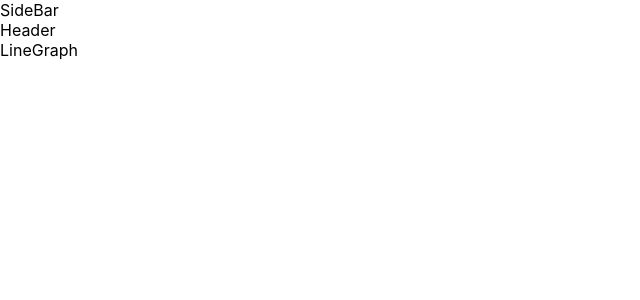
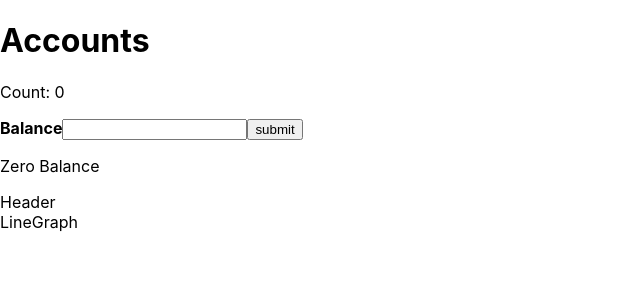
Before and after one commit to Ragesh-A/payment-log, a React (Create React App) app: page / in a window 1280 px wide. Shown: the top 300 px of the page, without its empty margins (0-640 px from the left). Built offline with nearby package versions, Linux system fonts and the light colour scheme.

Commit message:
side bar

```diff
--- a/src/App.css
+++ b/src/App.css
@@ -1,5 +1,6 @@
 .App {
   text-align: center;
+  padding: 1rem;
 }
 
 .App-logo {
--- a/src/components/SideBar.jsx
+++ b/src/components/SideBar.jsx
@@ -1,9 +1,49 @@
-import React from 'react'
+import React, { useState } from 'react';
+import { useDispatch, useSelector } from 'react-redux';
+import { createAccount } from '../store/features/userAccounts';
 
 const SideBar = () => {
-  return (
-    <div>SideBar</div>
-  )
-}
+	const [newAmount, setNewAmount] = useState();
 
-export default SideBar
+	const accounts = useSelector((store) => store.user.accounts);
+	const dispatch = useDispatch();
+
+	const handleSubmit = (e) => {
+		e.preventDefault();
+    const amount = newAmount?.trim();
+    if(!amount) return alert('amount should not be empty')
+		dispatch(createAccount(amount));
+		setNewAmount('');
+	};
+
+	return (
+		<div className=''>
+			<h1 className=''>Accounts</h1>
+			<p className=''>Count: {accounts && accounts.length}</p>
+      <form onSubmit={handleSubmit}>
+        <b>
+
+				<label htmlFor='newAmount' className=''>
+					Balance
+				</label>
+        </b>
+				<input
+					type='number'
+					id='newAmount'
+          className='border'
+          value={newAmount}
+					onChange={(e) => setNewAmount(e.target.value)}
+				/>
+				<button type='submit'>submit</button>
+			</form>
+			{accounts && accounts.length === 0 ? (
+				<p>Zero Balance</p>
+			) :
+			// index as a key not recommended. But Each account has a single property - a balance
+			accounts?.map((account, index) => <p key={'index'}>Balance: { account?.balance}</p>)
+			}
+		</div>
+	);
+};
+
+export default SideBar;
--- a/src/index.js
+++ b/src/index.js
@@ -3,12 +3,16 @@ import ReactDOM from 'react-dom/client';
 import './index.css';
 import App from './App';
 import reportWebVitals from './reportWebVitals';
+import { Provider } from 'react-redux';
+import store from './store';
 
 const root = ReactDOM.createRoot(document.getElementById('root'));
 root.render(
-  <React.StrictMode>
-    <App />
-  </React.StrictMode>
+	<React.StrictMode>
+		<Provider store={store}>
+			<App />
+		</Provider>
+	</React.StrictMode>
 );
 
 // If you want to start measuring performance in your app, pass a function
```
